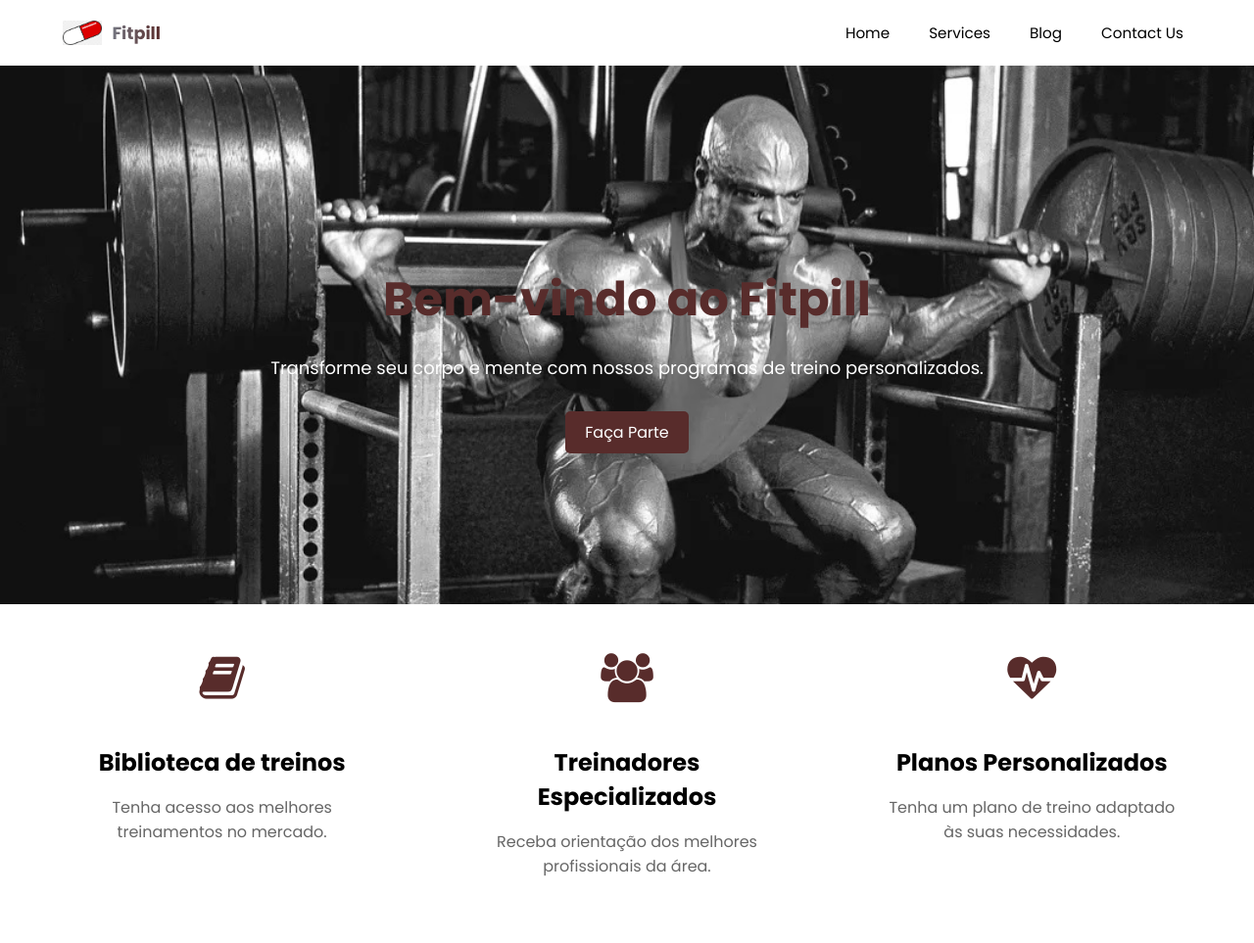
After one commit to fabiozz/fitpill, a PHP site: page /project/home.html in a window 1280 px wide. The commit adds this page. Shown: the whole page at 98% size. Run offline with PHP 8.4, Linux system fonts and the light colour scheme.

Commit message:
feat: páginas adicionais para o site

```diff
--- /dev/null
+++ b/project/css/home.css
@@ -0,0 +1,88 @@
+body {
+    margin: 0;
+    padding: 0;
+}
+
+.home {
+    background: url('../img/ronnie.jpg') no-repeat center center/cover;
+    text-align: center;
+    padding: 163px 20px;
+}
+
+.home-content {
+    max-width: 800px;
+    margin: auto;
+}
+
+.home h1 {
+    font-size: 48px;
+    margin-bottom: 20px;
+    color: #582c2b;
+}
+
+.home p {
+    font-size: 18px;
+    margin-bottom: 40px;
+    color: #ffffff;
+}
+
+.btn {
+    background: #582c2b;
+    color: #fff;
+    padding: 10px 20px;
+    text-decoration: none;
+    border-radius: 5px;
+}
+
+.features {
+    display: flex;
+    justify-content: space-around;
+    background: #fff;
+    padding: 50px 20px;
+}
+
+.feature-box {
+    text-align: center;
+    max-width: 300px;
+}
+
+.feature-box i {
+    font-size: 50px;
+    color: #582c2b;
+    margin-bottom: 20px;
+}
+
+.feature-box h3 {
+    font-size: 24px;
+    margin-bottom: 10px;
+}
+
+.feature-box p {
+    font-size: 16px;
+    color: #666;
+}
+
+@media (max-width: 768px) {
+  .home h1 {
+    font-size: 36px;
+  }
+
+  .home p {
+    font-size: 16px;
+  }
+
+  .features {
+    display: flex;
+    flex-direction: column;
+    justify-content: center;
+    align-items: center;
+    width: 100%;
+    height: 100%;
+    padding: 20px;
+  }
+
+  .feature-box {
+    width: 100%;
+    margin-bottom: 20px;
+  }
+}
--- a/project/css/login.css
+++ b/project/css/login.css
@@ -1,14 +1,11 @@
 * {
-    margin: 0;
-    padding: 0;
-    font-family: Arial, Helvetica, sans-serif;
     box-sizing: border-box;
 }
 
 section {
     position: relative;
     width: 100%;
-    height: 100vh;
+    height: 93vh;
     display: flex;
 }
 
--- /dev/null
+++ b/project/css/navbar.css
@@ -0,0 +1,143 @@
+@import url("https://fonts.googleapis.com/css2?family=Poppins:ital,wght@0,300;0,400;0,500;0,600;0,700;1,300;1,400;1,500;1,600;1,700&display=swap");
+
+* {
+  box-sizing: border-box;
+  -webkit-font-smoothing: antialiased;
+  -moz-osx-font-smoothing: grayscale;
+}
+
+body {
+  padding: 0;
+  margin: 0;
+  font-family: "Poppins", sans-serif;
+}
+
+nav {
+  padding: 5px 5%;
+  display: flex;
+  justify-content: space-between;
+  align-items: center;
+  box-shadow: rgba(50, 50, 93, 0.25) 0px 2px 5px -1px,
+    rgba(0, 0, 0, 0.3) 0px 1px 3px -1px;
+  z-index: 1;
+}
+nav .logo {
+  display: flex;
+  align-items: center;
+}
+nav .logo img {
+  height: 25px;
+  width: auto;
+  margin-right: 10px;
+}
+nav .logo h1 {
+  font-size: 1.1rem;
+  background: linear-gradient(to right, #747681 0%, #582c2b 100%);
+  -webkit-background-clip: text;
+  background-clip: text;
+  -webkit-text-fill-color: transparent;
+}
+
+nav ul {
+  list-style: none;
+  display: flex;
+}
+nav ul li {
+  margin-left: 1.5rem;
+}
+nav ul li a {
+  text-decoration: none;
+  color: #000;
+  font-size: 95%;
+  font-weight: 400;
+  padding: 4px 8px;
+  border-radius: 5px;
+}
+
+nav ul li a:hover {
+  background-color: #f5f5f5;
+}
+
+.hamburger {
+  display: none;
+  cursor: pointer;
+}
+
+.hamburger .line {
+  width: 25px;
+  height: 1px;
+  background-color: #1f1f1f;
+  display: block;
+  margin: 7px auto;
+  transition: all 0.3s ease-in-out;
+}
+.hamburger-active {
+  transition: all 0.3s ease-in-out;
+  transition-delay: 0.6s;
+  transform: rotate(45deg);
+}
+
+.hamburger-active .line:nth-child(2) {
+  width: 0px;
+}
+
+.hamburger-active .line:nth-child(1),
+.hamburger-active .line:nth-child(3) {
+  transition-delay: 0.3s;
+}
+
+.hamburger-active .line:nth-child(1) {
+  transform: translateY(12px);
+}
+
+.hamburger-active .line:nth-child(3) {
+  transform: translateY(-5px) rotate(90deg);
+}
+
+.menubar {
+  position: absolute;
+  top: 0;
+  left: -60%;
+  display: flex;
+  justify-content: center;
+  align-items: flex-start;
+  width: 60%;
+  height: 100vh;
+  padding: 20% 0;
+  background: rgba(255, 255, 255);
+  transition: all 0.5s ease-in;
+  z-index: 2;
+}
+.active {
+  left: 0;
+  box-shadow: rgba(149, 157, 165, 0.2) 0px 8px 24px;
+}
+
+.menubar ul {
+  padding: 0;
+  list-style: none;
+}
+.menubar ul li {
+  margin-bottom: 32px;
+}
+
+.menubar ul li a {
+  text-decoration: none;
+  color: #000;
+  font-size: 95%;
+  font-weight: 400;
+  padding: 5px 10px;
+  border-radius: 5px;
+}
+
+.menubar ul li a:hover {
+  background-color: #f5f5f5;
+}
+@media screen and (max-width: 790px) {
+  .hamburger {
+    display: block;
+  }
+  nav ul {
+    display: none;
+  }
+}
--- /dev/null
+++ b/project/home.html
@@ -0,0 +1,80 @@
+<!DOCTYPE html>
+<html lang="pt-BR">
+<head>
+    <meta charset="UTF-8">
+    <meta name="viewport" content="width=device-width, initial-scale=1.0">
+    <link rel="stylesheet" href="css/home.css">
+    <link rel="stylesheet" href="css/navbar.css">
+    <link rel="stylesheet" href="https://cdnjs.cloudflare.com/ajax/libs/font-awesome/4.7.0/css/font-awesome.min.css">
+    <title>Fitpill</title>
+</head>
+<body>
+    <nav>
+        <div class="logo">
+            <img src="img/fitpill.png" alt="logo" />
+            <h1>Fitpill</h1>
+        </div>
+        <ul>
+            <li>
+                <a href="home.html">Home</a>
+             </li>
+             <li>
+                <a href="#">Services</a>
+            </li>
+            <li>
+                <a href="#">Blog</a>
+            </li>
+            <li>
+                <a href="#">Contact Us</a>
+            </li>
+        </ul>
+        <div class="hamburger">
+            <span class="line"></span>
+            <span class="line"></span>
+            <span class="line"></span>
+        </div>
+    </nav>
+    <div class="menubar">
+        <ul>
+        <li>
+            <a href="home.html">Home</a>
+        </li>
+        <li>
+            <a href="#">Services</a>
+        </li>
+        <li>
+            <a href="#">Blog</a>
+        </li>
+        <li>
+            <a href="#">Contact Us</a>
+        </li>
+        </ul>
+    </div>
+    <section class="home">
+        <div class="home-content">
+            <h1>Bem-vindo ao Fitpill</h1>
+            <p>Transforme seu corpo e mente com nossos programas de treino personalizados.</p>
+            <a href="registro.html" class="btn">Faça Parte</a>
+        </div>
+    </section>
+    <section class="features">
+        <div class="feature-box">
+            <i class="fa fa-book"></i>
+            <h3>Biblioteca de treinos</h3>
+            <p>Tenha acesso aos melhores treinamentos no mercado.</p>
+        </div>
+        <div class="feature-box">
+            <i class="fa fa-users"></i>
+            <h3>Treinadores Especializados</h3>
+            <p>Receba orientação dos melhores profissionais da área.</p>
+        </div>
+        <div class="feature-box">
+            <i class="fa fa-heartbeat"></i>
+            <h3>Planos Personalizados</h3>
+            <p>Tenha um plano de treino adaptado às suas necessidades.</p>
+        </div>
+    </section>
+
+    <script src="js/navbar.js"></script>
+</body>
+</html>
--- /dev/null
+++ b/project/js/navbar.js
@@ -0,0 +1,8 @@
+const mobileNav = document.querySelector(".hamburger");
+const navbar = document.querySelector(".menubar");
+
+const toggleNav = () => {
+  navbar.classList.toggle("active");
+  mobileNav.classList.toggle("hamburger-active");
+};
+mobileNav.addEventListener("click", () => toggleNav());
--- a/project/register2fa.html
+++ b/project/register2fa.html
@@ -9,7 +9,7 @@
 <body>
   <section>
     <div class="image-box">
-      <img src="../img/arnold.jpg">
+      <img src="img/arnold.jpg">
     </div>
     <div class="content-box">
       <div class="form-box">
```
Also changed, not shown: project/login.html (+43 -0 lines), project/navbar.html (added, +55 -0 lines), project/recuperar.html (+43 -0 lines), project/registro.html (+43 -0 lines), project/trocar_senha.html (+43 -0 lines), project/img/fitpill.png (added), project/img/ronnie.jpg (added).
